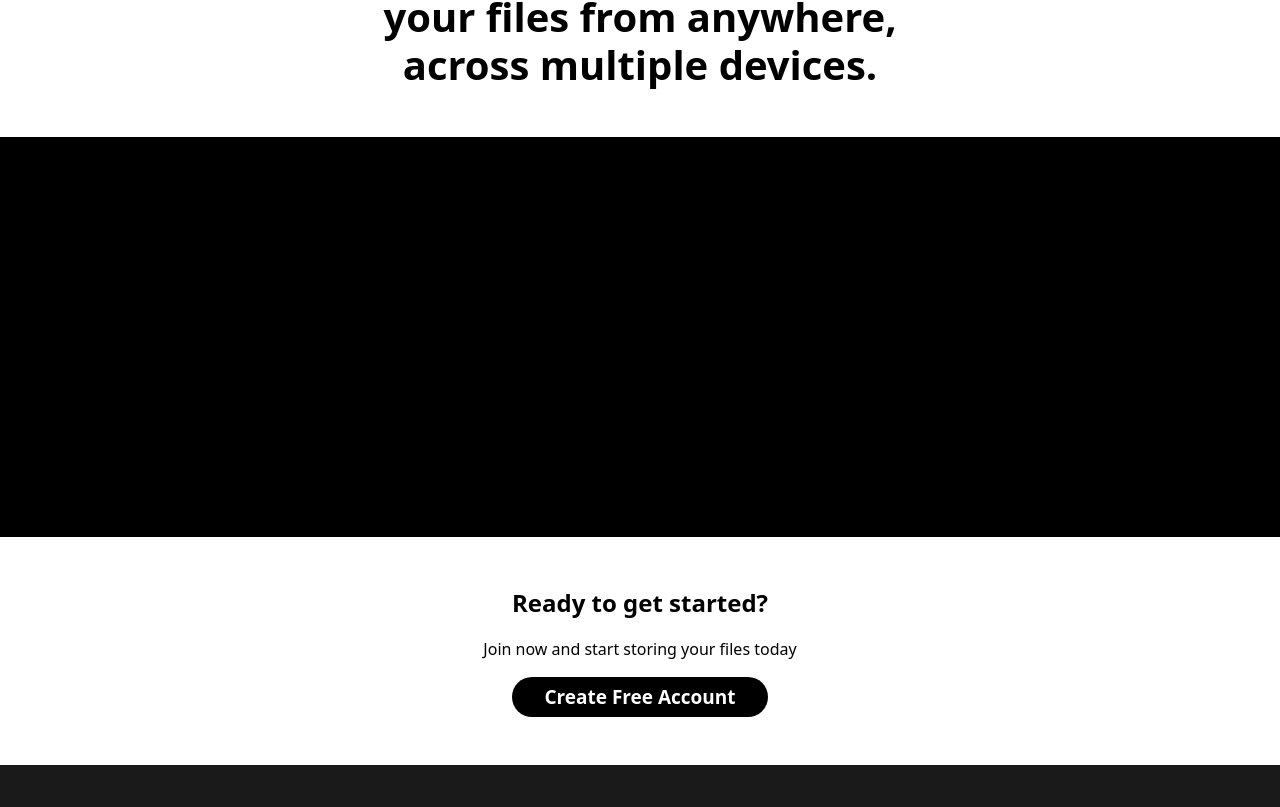
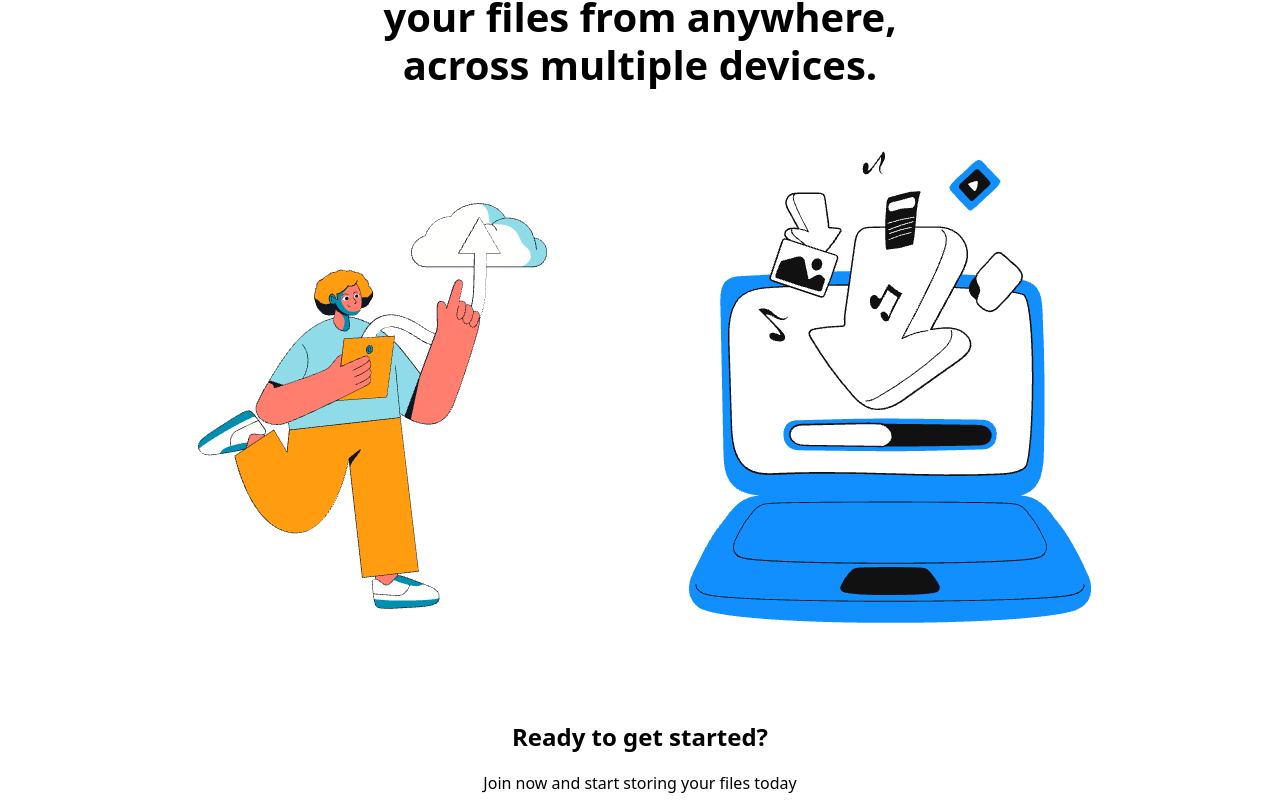
Before and after one commit to Ayoroq/uploader_frontend, a React (Vite) app: page / in a window 1280 px wide. Shown: the part 433-1240 px from the top of the page. Built offline with nearby package versions, Linux system fonts and the light colour scheme; no server answers.

Commit message:
styled the home page with illustrations

```diff
--- a/src/pages/Home.jsx
+++ b/src/pages/Home.jsx
@@ -1,6 +1,8 @@
 import { useNavigate } from "react-router";
 import styles from "./Home.module.css";
 import { DotLottieReact } from "@lottiefiles/dotlottie-react";
+import upload from '/assets/Uploading.png'
+import download from '/assets/downloading.png'
 
 export default function Home() {
   const navigate = useNavigate();
@@ -27,8 +29,9 @@ export default function Home() {
           devices.
         </p>
       </section>
-      <section className={styles.empty}>
-
+      <section className={styles.images}>
+        <img src={upload} alt="upload" className={styles.image} />
+        <img src={download} alt="download" className={styles.image} />
       </section>
       <section className={styles.cta}>
           <h2>Ready to get started?</h2>
--- a/src/pages/Home.module.css
+++ b/src/pages/Home.module.css
@@ -5,12 +5,12 @@
   gap: 3rem;
 }
 /* hero */
-.hero{
+.hero {
   display: flex;
   justify-content: center;
   align-items: center;
 }
-.animation{
+.animation {
   max-width: 500px;
 }
 
@@ -30,7 +30,8 @@
 }
 
 /* buttons */
-.signInButton,.ctaButton {
+.signInButton,
+.ctaButton {
   font-size: 19px;
   font-weight: 600;
   line-height: 20px;
@@ -45,34 +46,43 @@
   transition: background-color 0.3s ease;
 }
 
-.signInButton:hover,.ctaButton:hover{
+.signInButton:hover,
+.ctaButton:hover {
   background-color: rgb(80, 80, 80);
 }
 
-.signInButton:active,.ctaButton:active{
+.signInButton:active,
+.ctaButton:active {
   background-color: gray;
 }
 
-.tagLine{
+.tagLine {
   max-width: 600px;
   text-align: center;
-  font-size: clamp(24px,5vw,40px);
+  font-size: clamp(24px, 5vw, 40px);
   font-weight: 600;
   line-height: 1.2;
 }
 
 /* empty */
-.empty{
-  background-color: black;
-  height: 400px;
+.images {
+  display: flex;
+  justify-content: center;
+  align-items: center;
+}
+
+.image {
+  width: clamp(250px,40vw,500px);
 }
 
 /* cta */
-.cta{
+.cta {
   display: flex;
   flex-direction: column;
   align-items: center;
+  justify-content: center;
   gap: 1rem;
+  height: 200px;
 }
 
 /* footer */
@@ -112,5 +122,8 @@
   font-size: 0.9rem;
 }
 
-@media (max-width: 768px) {
+@media (max-width: 490px) {
+  .images{
+    flex-direction: column;
+  }
 }
```
Also changed, not shown: public/assets/Uploading.png (added), public/assets/downloading.png (added).
